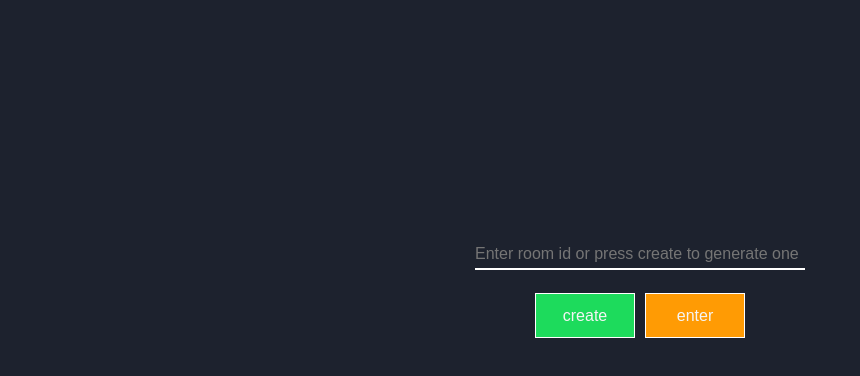
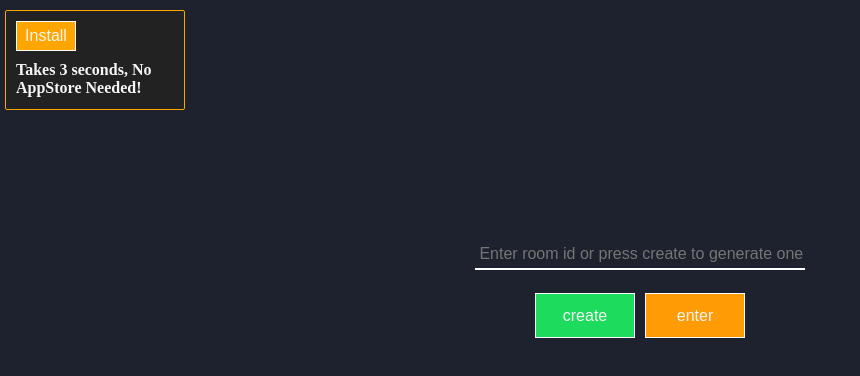
Before and after one commit to buafacetime/videochat-with-WRTC, a React app: page / in a window 1280 px wide. Shown: the top 376 px of the page, without its empty margins (0-860 px from the left). Built offline with nearby package versions, Linux system fonts and the light colour scheme; the HTML template or start-up script is replaced by a standard one.

Commit message:
added PWA install banner

```diff
--- a/src/App.css
+++ b/src/App.css
@@ -47,3 +47,28 @@ input[type='submit'] {
 #buttons :nth-child(2) {
 	background-color: #ff9b04;
 }
+
+/* PWA Install banner */
+#installbanner {
+	height: 100px;
+	width: 180px;
+	top: 10px;
+	left: 5px;
+	position: absolute;
+	background-color: #222;
+	padding:10px;
+	border:1px solid orange;
+	border-radius: 2px;
+}
+/* PWA Install Button */
+#installBtn {
+	background-color: orange;
+	border: none;
+	outline: none;
+	height: 30px;
+	width: 60px;
+	cursor: pointer;
+	font-size: var(--ems);
+	margin-bottom: 10px;
+	border:1px solid white;
+}
--- a/src/components/pages/HomePage.js
+++ b/src/components/pages/HomePage.js
@@ -1,4 +1,4 @@
-import React, { useState } from 'react'
+import React, { useState, Fragment } from 'react'
 
 /**
  * @returns
@@ -11,27 +11,37 @@ const HomePage = () => {
 
     return (
 
+        <Fragment>
+            <section id="installbanner">
+                <button id="installBtn">Install</button>
+
+                <h4>Takes 3 seconds, No AppStore Needed!</h4>
+            </section>
             <form onSubmit={e => {
                 e.preventDefault();
-            console.log("submitting form")
-            console.log(input)
+                alert("submitting form")
+                alert(input)
+
             }}>
                 <input type="text"
-                placeholder="Enter room id or press create to generate one"
+                    placeholder=" Enter room id or press create to generate one"
                     value={input}
                     onChange={e => setInput(e.target.value)} />
 
-          <br/>
+                <br />
                 <section id="buttons">
                     <input type="button" value={"create"}
                         onClick={e => {
-                    console.log("create uuid button clicked")
+                            alert("create uuid button clicked");
+                            e.target.blur()
                         }} />
 
-            <input type="submit" value="enter" />
+                    <input type="submit" value="enter"
+                        onClick={e => e.target.blur()} />
                 </section>
             </form>
 
+        </Fragment>
     )
 }
 
--- a/webpack.dev.config.js
+++ b/webpack.dev.config.js
@@ -49,7 +49,7 @@ module.exports = {
             ]
         }),
         new HTMLWebpackPlugin({
-            title: "Bua facetime",
+            title: "Bua FaceTime",
             meta: {
                 author: "K.T Motshoana",
                 applicationName: "Bua Facetime",
```
Lines whose indentation alone changed are shown as unchanged.
